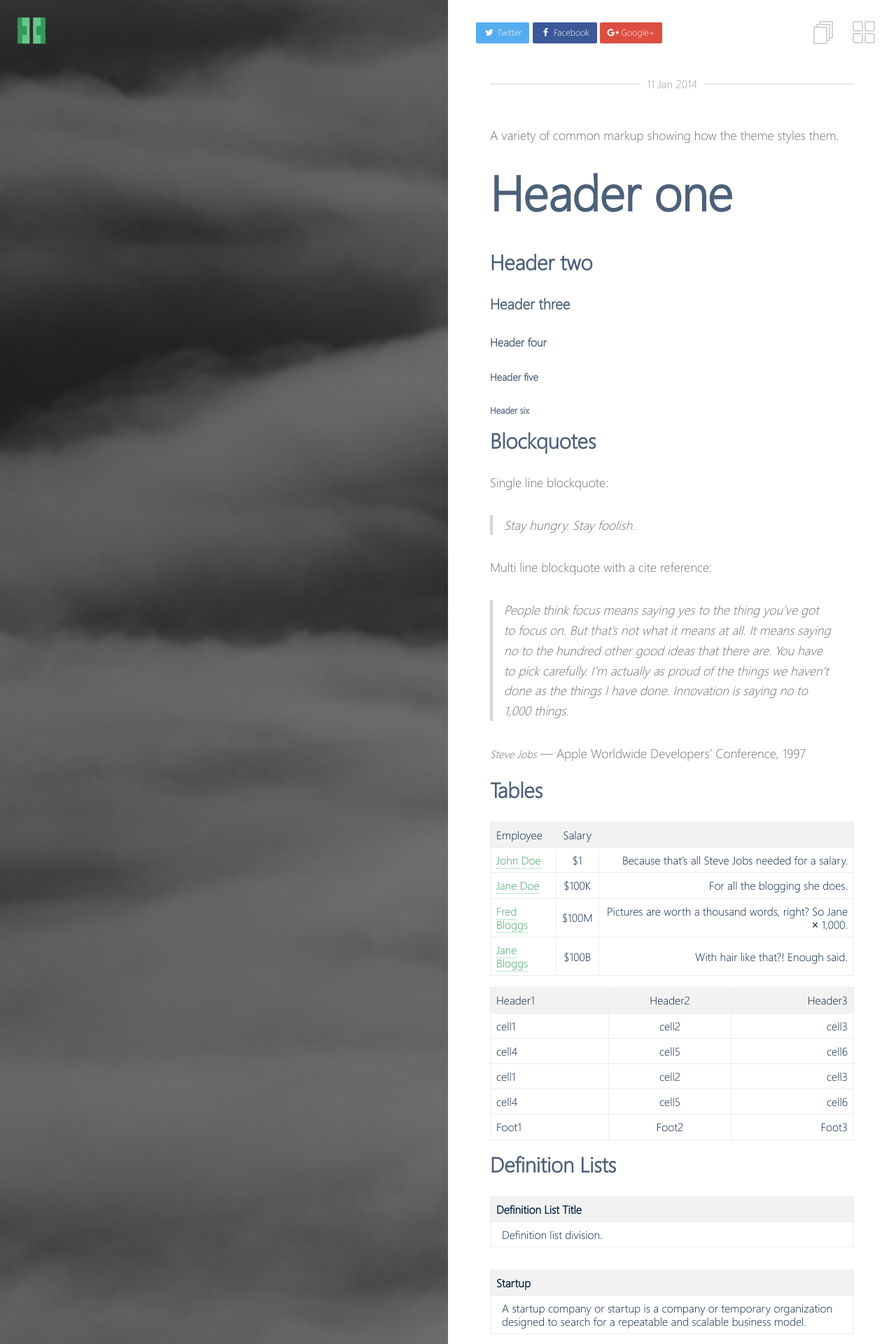
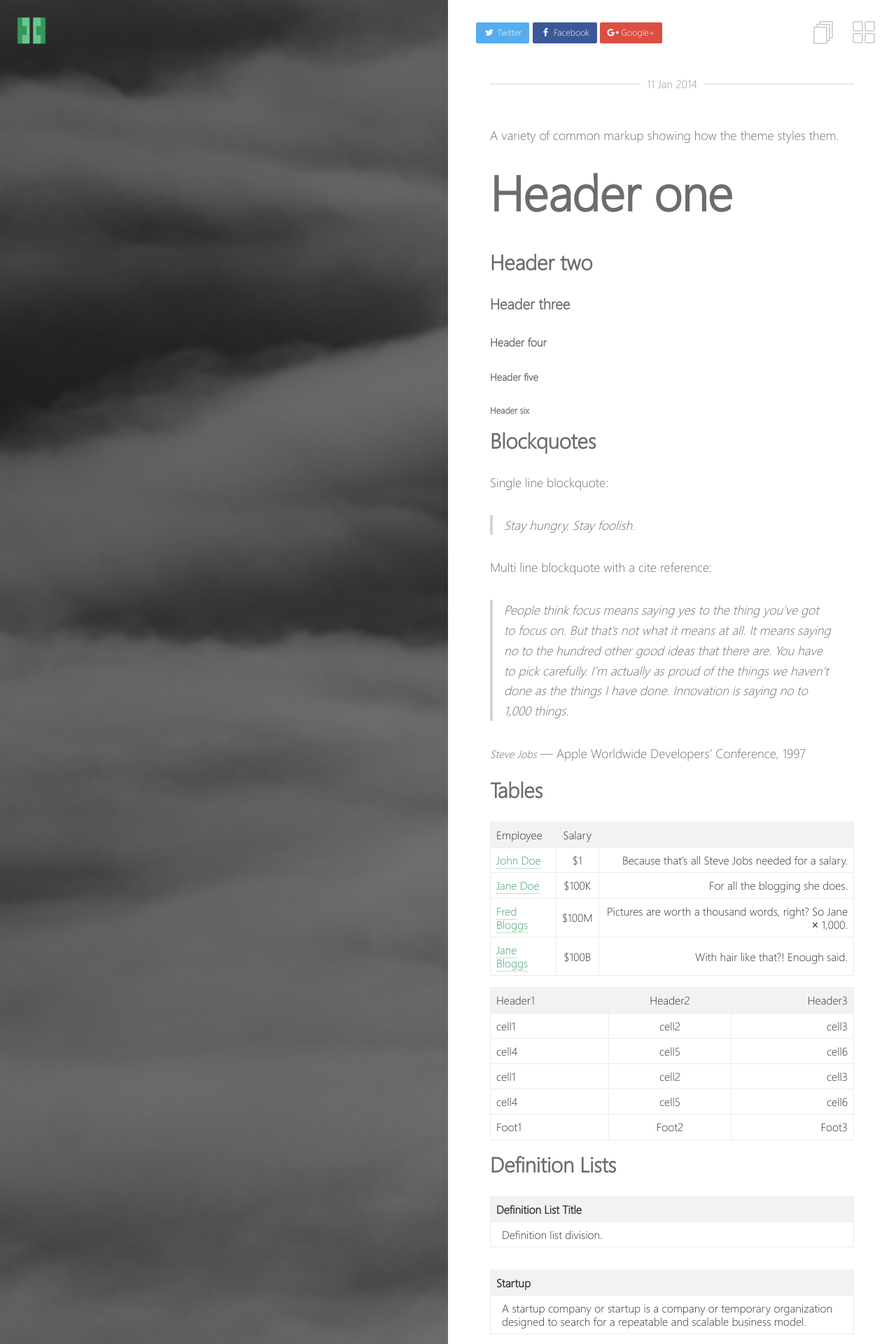
Before and after one commit to amescher/Halve2, a Jekyll site: the page built from _posts/2014-01-11-markup-html-tags-and-formatting.md, in a window 1280 px wide. Shown: the top 1920 px of the page at 70% size. Built offline with Jekyll 4.4.1, drawn with Linux system fonts in a browser that asks for light colours.

Commit message:
Update _variables.scss

```diff
--- a/assets/_sass/_variables.scss
+++ b/assets/_sass/_variables.scss
@@ -1,7 +1,7 @@
 $white: #FFFFFF;
 $black: #000000;
 $gray: #d4d4d4;
-$overlay-color: #011d40;
+$overlay-color: #2c2d33;
 $green: #72cc96;
 
 $red: #ee5f5b;
```
